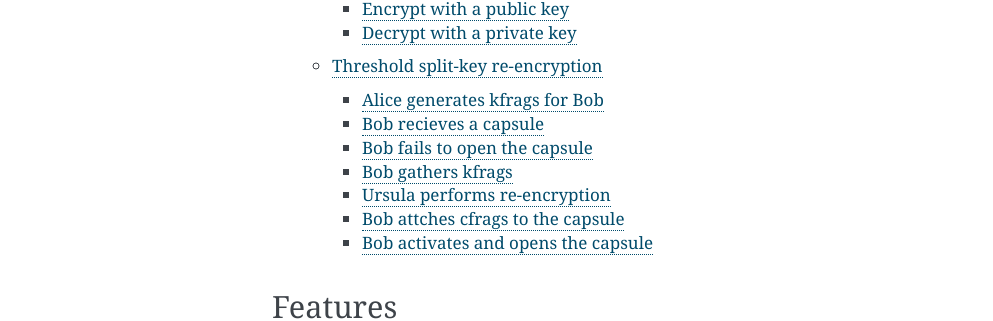
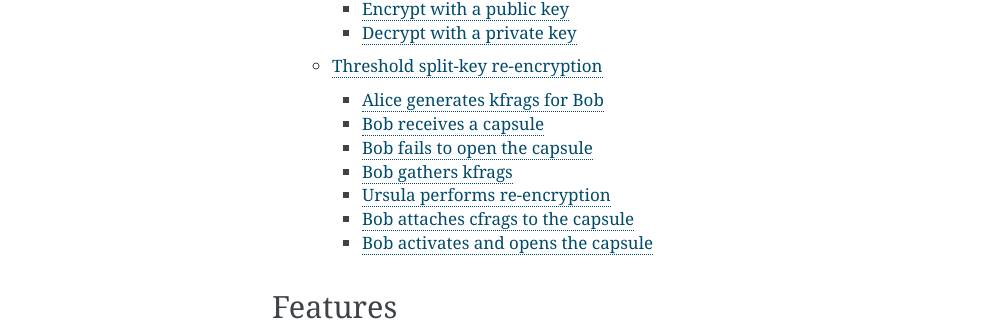
Before and after one commit to nucypher/pyUmbral, a Sphinx documentation site: the page built from docs/source/index.rst, in a window 1280 px wide. Shown: the part 616-937 px from the top of the page, without its empty margins (148-1141 px from the left). Built offline with Sphinx 7.4.7, drawn with Linux system fonts in a browser that asks for light colours.

```diff
--- a/docs/examples/umbral_simple_api.py
+++ b/docs/examples/umbral_simple_api.py
@@ -37,10 +37,9 @@ except:
 
 #7
 # Generate threshold split re-encryption keys via Shamir's Secret Sharing
-# verification not ready yet, don't store vKeys
 # Use Alice's private key, and Bob's public key.
 # Use a minimum threshold of 10, and create 20 total shares
-kfrags, _ = pre.split_rekey(alice_priv_key, bob_pub_key, 10, 20)
+kfrags = pre.split_rekey(alice_priv_key, bob_pub_key, 10, 20)
 
 #8
 # Have Ursula perform re-encrypton.
--- a/docs/source/using_pyumbral.rst
+++ b/docs/source/using_pyumbral.rst
@@ -82,13 +82,13 @@ distribution and later reconstruction via "Shamir's Secret Sharing".
 
 .. code-block:: python
 
-   kfrags, _ = umbral.split_rekey(alices_private_key,
+   kfrags = umbral.split_rekey(alices_private_key,
                                   bobs_public_key,
                                   10,    # M - Threshold
                                   20)    # N - Total
 
 
-Bob recieves a capsule
+Bob receives a capsule
 -----------------------
 Next, let's generate a key pair for Bob, and pretend to send
 him the capsule through a side channel like
@@ -154,7 +154,7 @@ Bob collects the resulting `cfrags` from Ursula.
        cfrags.append(cfrag)    # Bob collects a cfrag
 
 
-Bob attches cfrags to the capsule
+Bob attaches cfrags to the capsule
 ----------------------------------
 Bob attaches at least `M` `cfrags` to the capsule;
 Then it can then become *activated*.
```
